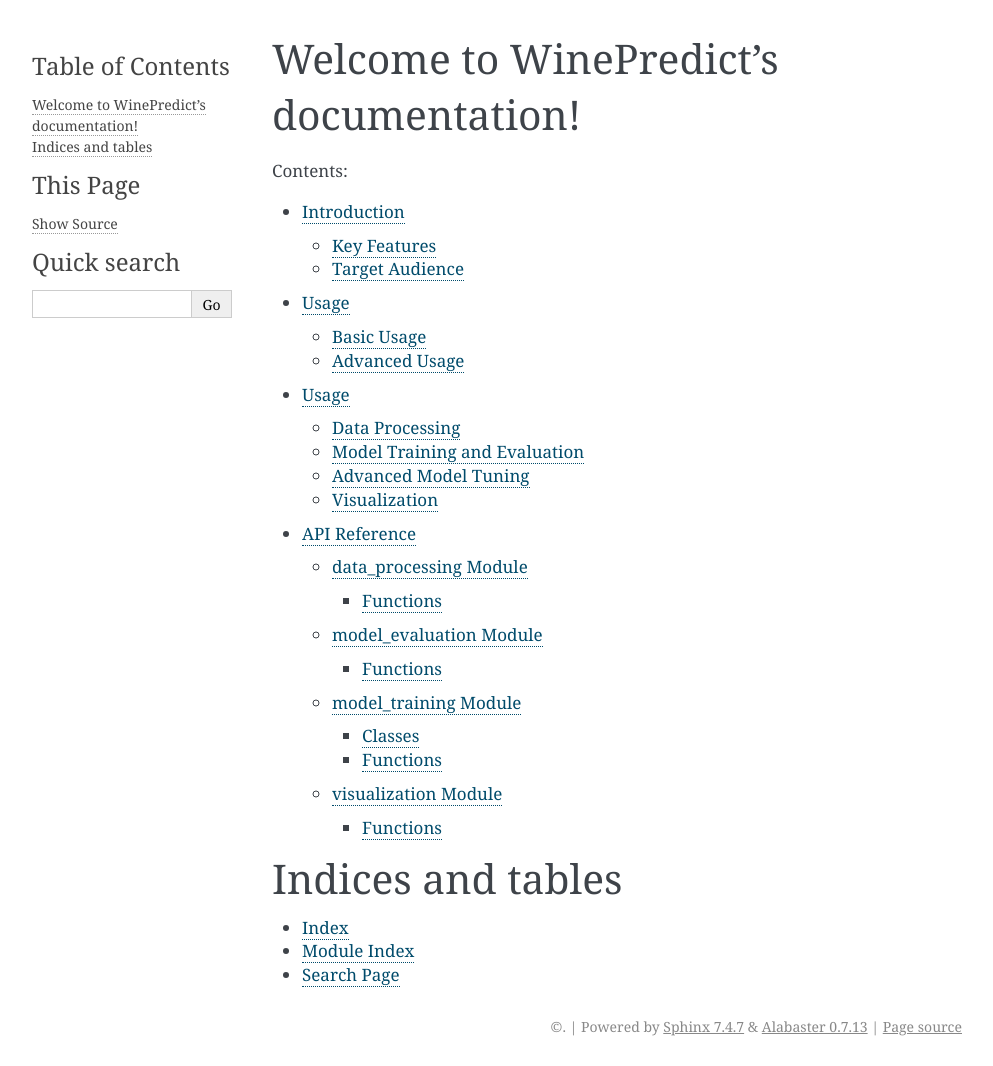
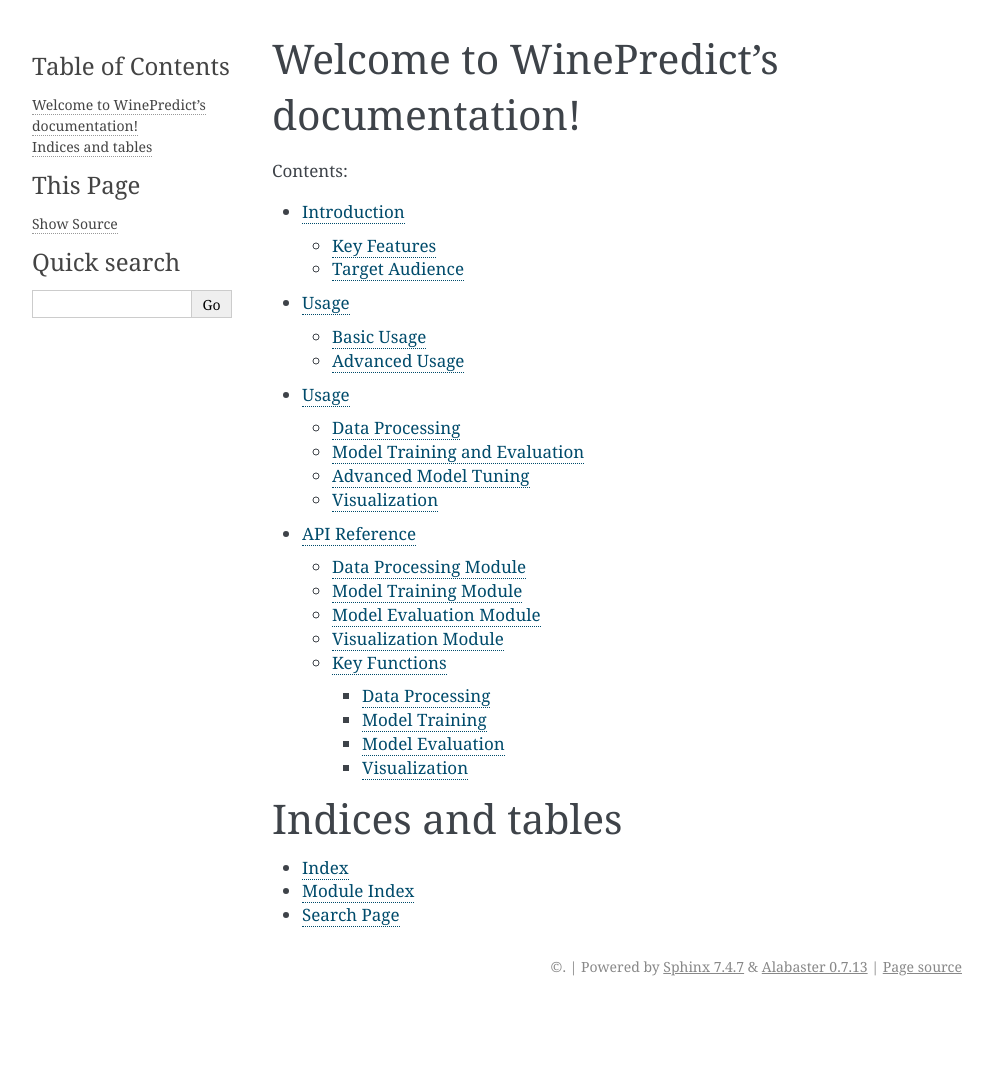
Before and after one commit to chris-lawrence-cd/winepredict, a Sphinx documentation site: the page built from docs/index.rst, in a window 1280 px wide. Shown: the whole page, without its empty margins (148-1141 px from the left). Built offline with Sphinx 7.4.7, drawn with Linux system fonts in a browser that asks for light colours; pages that are not in the unit, such as notebooks, are missing from menus; the version number is read from the project's files by our own code; after the commit the page ends 1006 px from its top, so only the background shows below that; some of the changed lines change nothing that is shown.

Commit message:
Update api_reference.rst

```diff
--- a/docs/api_reference.rst
+++ b/docs/api_reference.rst
@@ -1,10 +1,71 @@
 API Reference
 =============
 
-.. toctree::
-   :maxdepth: 2
+This section provides detailed information about the modules and functions in the WinePredict library.
 
-   data_processing
-   model_evaluation
-   model_training
-   visualization
+Data Processing Module
+----------------------
+
+.. automodule:: winepredict.data_processing
+   :members:
+   :undoc-members:
+   :show-inheritance:
+
+Model Training Module
+---------------------
+
+.. automodule:: winepredict.model_training
+   :members:
+   :undoc-members:
+   :show-inheritance:
+
+Model Evaluation Module
+-----------------------
+
+.. automodule:: winepredict.model_evaluation
+   :members:
+   :undoc-members:
+   :show-inheritance:
+
+Visualization Module
+--------------------
+
+.. automodule:: winepredict.visualization
+   :members:
+   :undoc-members:
+   :show-inheritance:
+
+Key Functions
+-------------
+
+Here are some of the key functions in the WinePredict library:
+
+Data Processing
+^^^^^^^^^^^^^^^
+
+.. autofunction:: winepredict.data_processing.process_fred_data
+
+.. autofunction:: winepredict.data_processing.preprocess_and_analyze_data
+
+Model Training
+^^^^^^^^^^^^^^
+
+.. autofunction:: winepredict.model_training.train_and_evaluate_models
+
+.. autofunction:: winepredict.model_training.tune_and_evaluate_catboost
+
+Model Evaluation
+^^^^^^^^^^^^^^^^
+
+.. autofunction:: winepredict.model_evaluation.evaluate_model
+
+.. autofunction:: winepredict.model_evaluation.cross_validate_model
+
+Visualization
+^^^^^^^^^^^^^
+
+.. autofunction:: winepredict.visualization.plot_actual_vs_predicted
+
+.. autofunction:: winepredict.visualization.visualize_residuals
+
+.. autofunction:: winepredict.visualization.plot_feature_importance
```
